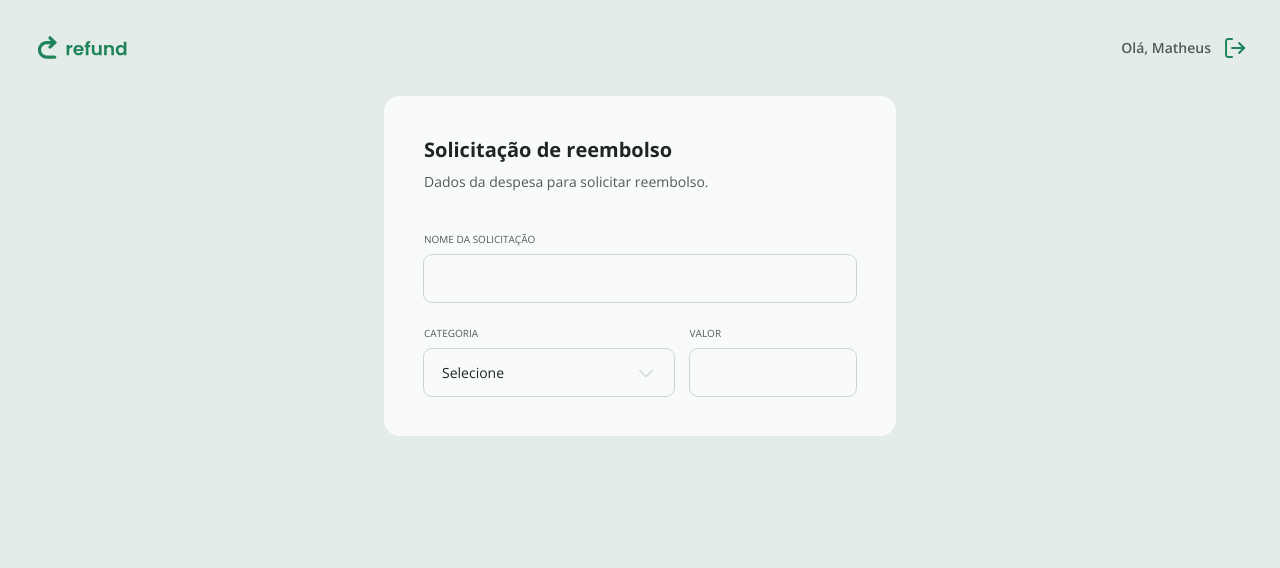
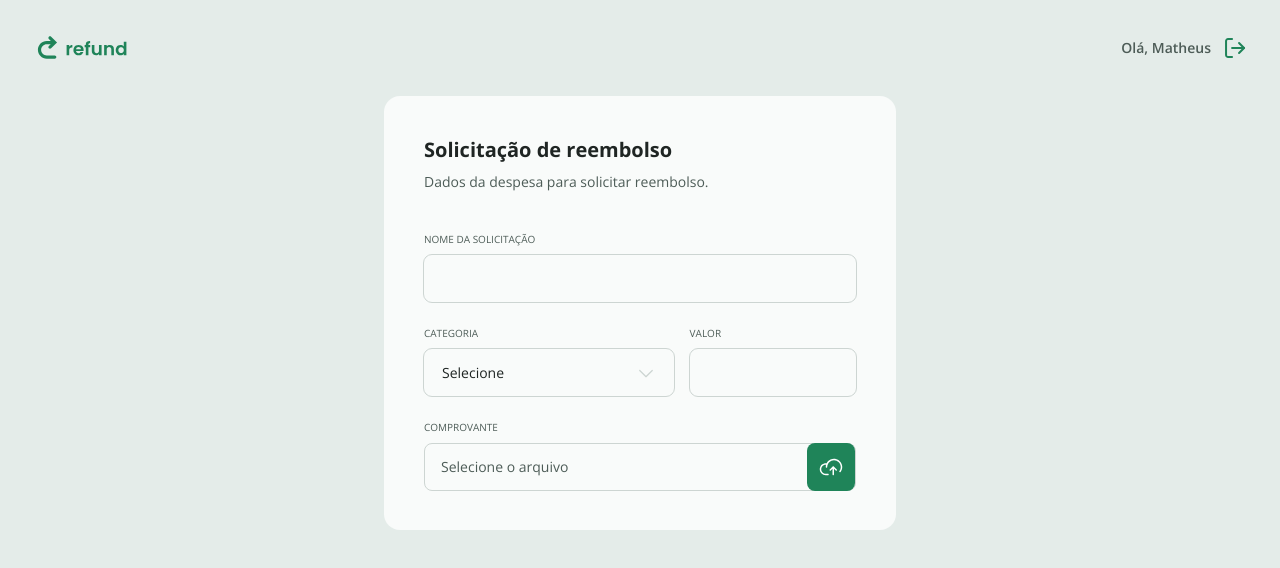
Before and after one commit to Matheus-AlvesCS/refund-interface, a React (Vite) app: page / in a window 1280 px wide. Shown: the top 568 px of the page. Built offline with nearby package versions, Linux system fonts and the light colour scheme.

Commit message:
feat(upload): create upload component and integrate into Refund

```diff
--- /dev/null
+++ b/src/components/Upload.tsx
@@ -0,0 +1,30 @@
+import uploadSvg from "../assets/upload.svg"
+
+type Props = React.ComponentProps<"input"> & {
+  filename?: string | null
+}
+
+export function Upload({ filename = null, ...rest }: Props) {
+  return (
+    <div className="flex flex-1 flex-col max-h-17.5">
+      <legend className="text-xxs text-gray-200 uppercase mb-2">
+        Comprovante
+      </legend>
+
+      <div className="bg-transparent w-full h-12 pl-4 border border-gray-300 rounded-lg flex items-center outline-none">
+        <input type="file" id="upload" {...rest} className="hidden" />
+
+        <span className="text-gray-200 text-sm flex-1">
+          {filename ?? "Selecione o arquivo"}
+        </span>
+
+        <label
+          htmlFor="upload"
+          className="h-12 w-12 bg-green-100 flex items-center justify-center rounded-lg cursor-pointer hover:bg-green-200 transition ease-linear"
+        >
+          <img src={uploadSvg} alt="upload-icon" className="h-6 w-6" />
+        </label>
+      </div>
+    </div>
+  )
+}
--- a/src/pages/Refund.tsx
+++ b/src/pages/Refund.tsx
@@ -2,6 +2,7 @@ import { useState } from "react"
 
 import { Input } from "../components/Input"
 import { Select } from "../components/Select"
+import { Upload } from "../components/Upload"
 
 import { CATEGORIES, CATEGORIES_KEYS } from "../utils/categories"
 
@@ -38,6 +39,8 @@ export function Refund() {
 
         <Input required legend="Valor" className="basis-[40%] min-w-0" />
       </div>
+
+      <Upload />
     </form>
   )
 }
```
